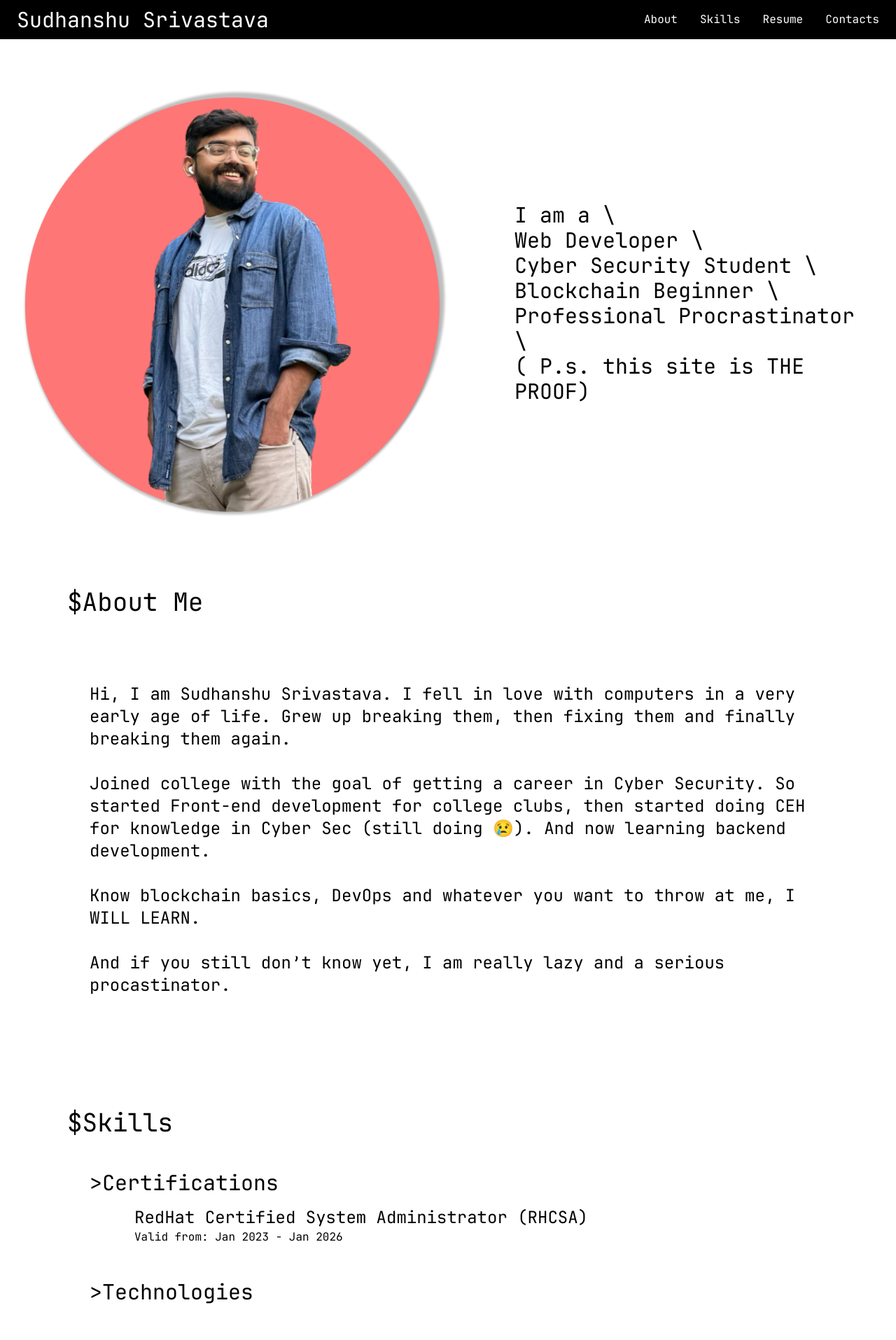
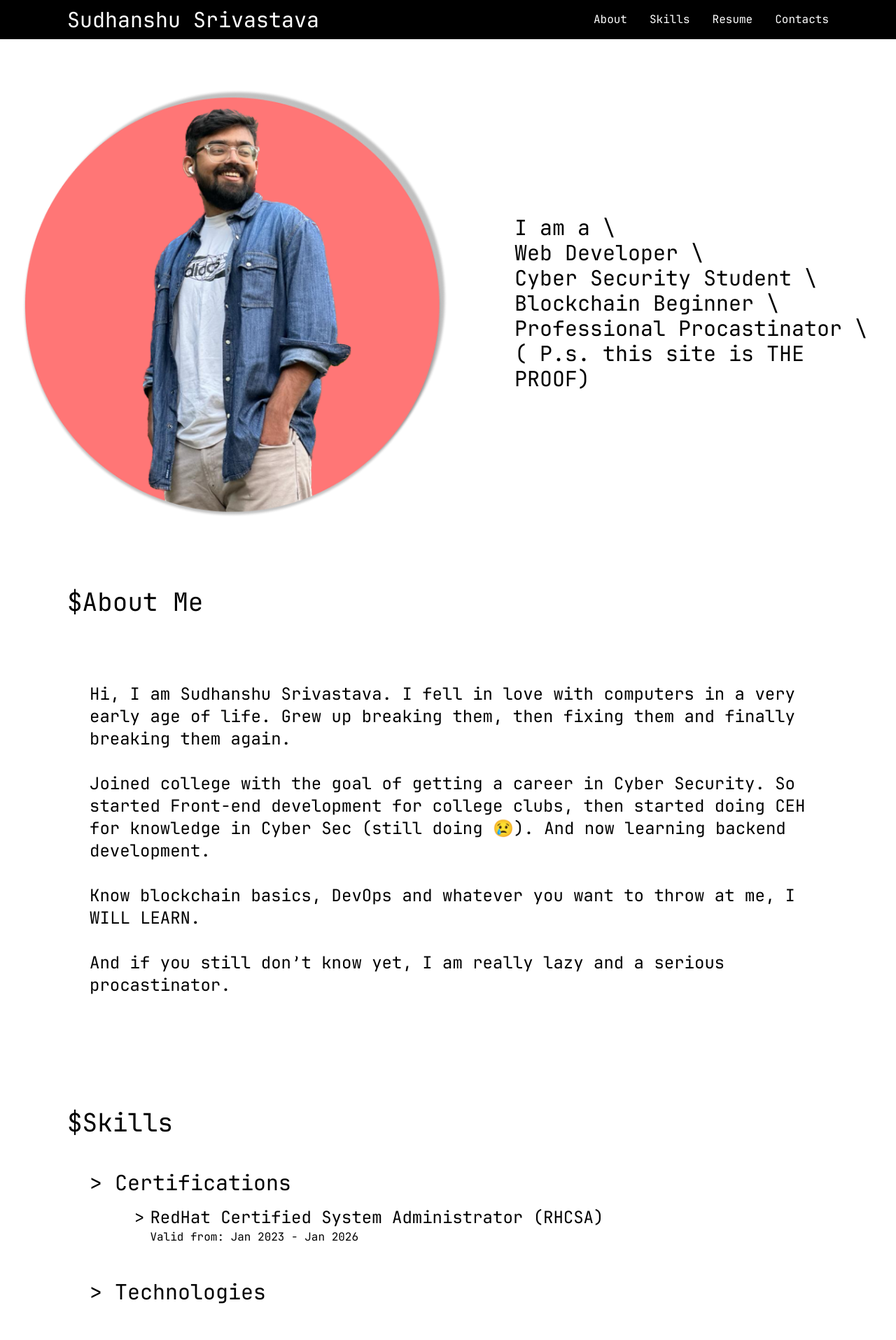
Before and after one commit to Codered9/portfolioSite, a Next.js app: page / in a window 1280 px wide. Shown: the top 1915 px of the page at 70% size. Built offline with nearby package versions, Linux system fonts and the light colour scheme.

Commit message:
Bug fixes

```diff
--- a/src/components/Hero.tsx
+++ b/src/components/Hero.tsx
@@ -14,7 +14,7 @@ const Hero = () => {
             Web Developer \<br />
             Cyber Security Student \<br />
             Blockchain Beginner \<br />
-            Professional Procrastinator \<br />( P.s. this site is THE PROOF)
+            Professional Procastinator \<br />( P.s. this site is THE PROOF)
           </p>
         </div>
       </div>
--- a/src/components/NavBar.tsx
+++ b/src/components/NavBar.tsx
@@ -25,7 +25,7 @@ const navElements = [
 
 const NavBar = () => {
   return (
-    <div className='bg-black h-[7vh] text-white p-2  flex flex-row content-center justify-between fixed top-0 left-0 right-0'>
+    <div className='bg-black h-[7vh] text-white p-2 px-20  flex flex-row content-center justify-between fixed top-0 left-0 right-0'>
         <p className='my-auto mx-4 text-3xl'><a href='#'>Sudhanshu Srivastava</a></p>
         <div className='flex justify-between text-base '>
             {
--- a/src/components/Skills.tsx
+++ b/src/components/Skills.tsx
@@ -11,22 +11,25 @@ const Skills = () => {
 
       <div className="flex flex-col max-w-5xl mx-auto mt-12">
         <div>
-          <h3 className="text-3xl">{">"}Certifications</h3>
+          <h3 className="text-3xl">{"> "}Certifications</h3>
           <div className="mt-4 ml-16">
             {certs.map((cert,index) => (
+                <div className="inline-flex">
+                <span className='text-2xl mr-2'>{">"}</span>
               <Certifications
                 name={cert.name}
                 startDate={cert.startDate}
                 endDate={cert.endDate}
                 url={cert.url}
                 // index={index}
-              />
+                />
+                </div>
             ))}
           </div>
         </div>
 
         <div className="mt-12">
-          <h3 className="text-3xl">{">"}Technologies</h3>
+          <h3 className="text-3xl">{"> "}Technologies</h3>
           <div className="grid grid-cols-2 gap-12 pt-12 px-12">
             {TechSkills.map((tech,index) => (
               <Technologies heading={tech.heading} skills={tech.skills} />
```
